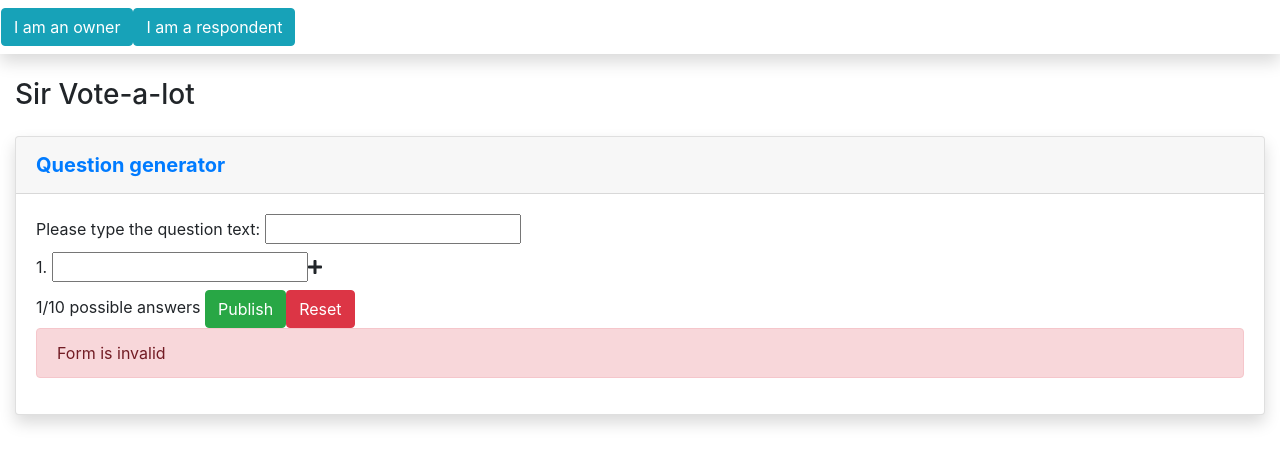
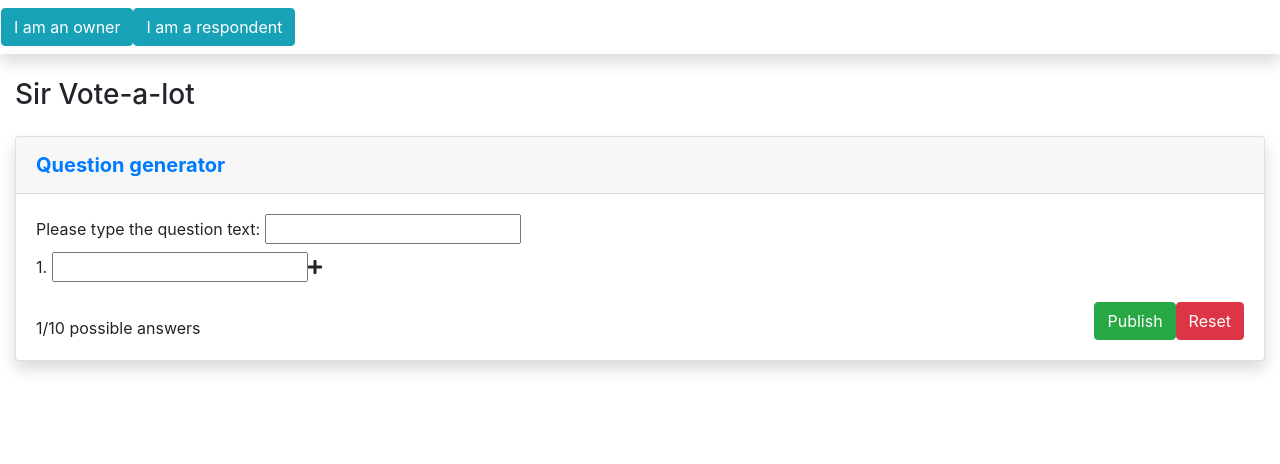
Before and after one commit to flaviuspilca/angular-test, an Angular app: page / in a window 1280 px wide. Shown: the top 464 px of the page. Built offline with nearby package versions, Linux system fonts and the light colour scheme.

Commit message:
added form validation and improvements on layout

```diff
--- a/src/app/question-view/question-view.component.html
+++ b/src/app/question-view/question-view.component.html
@@ -17,20 +17,24 @@
               <label>
                 {{variantIndex+1}}. <input maxlength="80" formControlName="variant" required/>
               </label>
-              <a *ngIf="variantIndex<variants.controls.length-1" type="button" (click)="deleteVariant(variantIndex)"><fa-icon [icon]="faTrashAlt"></fa-icon></a>
+              <a *ngIf="variantIndex>0" type="button" (click)="deleteVariant(variantIndex)"><fa-icon [icon]="faTrashAlt"></fa-icon></a>
               <a *ngIf="variantIndex===variants.controls.length-1 && variants.controls.length < 10" type="button" (click)="addVariant()"><fa-icon [icon]="faPlus"></fa-icon></a>
             </div>
           </div>
 
-          {{this.questionForm.value.variants.length}}/10 possible answers
+          <div [ngStyle]="{'height':'50px', 'position': 'relative'}">
+            <div [ngStyle]="{'position': 'absolute', 'bottom':'0'}">{{this.questionForm.value.variants.length}}/10 possible answers</div>
+            <div [ngStyle]="{'position': 'absolute', 'bottom':'0', 'right':'0'}">
+              <button class="btn btn-success" (click)="publishForm()">Publish</button>
+              <button class="btn btn-danger" (click)="resetForm()">Reset</button>
+            </div>
+          </div>
 
-          <button class="btn btn-success" (click)="publishForm()">Publish</button>
-          <button class="btn btn-danger" (click)="resetForm()">Reset</button>
 
         </form>
 
-        <div *ngIf="!this.toPublish" class="alert alert-danger">
-          Form is invalid
+        <div *ngIf="!this.toPublish && !this.formInit" class="alert alert-danger">
+          Please provide a valid question text and minimum two valid answer options.
         </div>
 
       </div>
@@ -52,6 +56,12 @@
             <label>
               {{opt.variant}}
             </label>
+          </div>
+
+          <div [ngStyle]="{'height':'50px', 'position': 'relative'}">
+            <div [ngStyle]="{'position': 'absolute', 'bottom':'0', 'right':'0'}">
+              <button class="btn btn-success" (click)="vote()">Vote</button>
+            </div>
           </div>
 
         </form>
--- a/src/app/question-view/question-view.component.ts
+++ b/src/app/question-view/question-view.component.ts
@@ -21,12 +21,36 @@ export class QuestionViewComponent implements OnInit {
   faTrashAlt = faTrashAlt;
   faPlus = faPlus;
   toPublish = false;
-
+  isValid = false;
+  formInit = true;
 
   ngOnInit() {
     this.questionForm = this.fb.group({
       text: ["", Validators.required],
       variants: this.fb.array([this.fb.group({variant:''})])
+    });
+
+    this.onChanges();
+  }
+
+  onChanges(): void {
+    this.formInit = true;
+    this.questionForm.valueChanges.subscribe(val => {
+      if( val.text.trim().length === 0 ) this.questionForm.get("text").setValue(val.text.trim(), { emitEvent: false })
+      for( let i=0; i<val.variants.length; i++ ){
+        if( val.variants[i].variant.trim().length === 0 ) this.questionForm.get("variants."+i+".variant").setValue(val.variants[i].variant.trim(), { emitEvent: false })
+      }
+
+      if( val.text.trim().length > 0 && val.variants.length > 1){
+        if( val.variants.filter(item => {return item.variant.trim().length === 0}).length > 0 ) {
+          this.isValid = false;
+          this.toPublish = false;
+        }
+        else this.isValid = true;
+      }else{
+        this.isValid = false;
+        this.toPublish = false;
+      }
     });
   }
 
@@ -43,7 +67,8 @@ export class QuestionViewComponent implements OnInit {
   }
 
   publishForm() {
-    if( !this.questionForm.invalid ) this.toPublish = true;
+    this.toPublish = this.isValid;
+    this.formInit = this.isValid;
   }
 
   resetForm() {
@@ -51,7 +76,13 @@ export class QuestionViewComponent implements OnInit {
       text: [""],
       variants: this.fb.array([this.fb.group({variant:''})])
     });
+    this.onChanges();
     this.toPublish = false;
+    this.isValid = false;
+  }
+
+  vote() {
+
   }
 
 }
```
